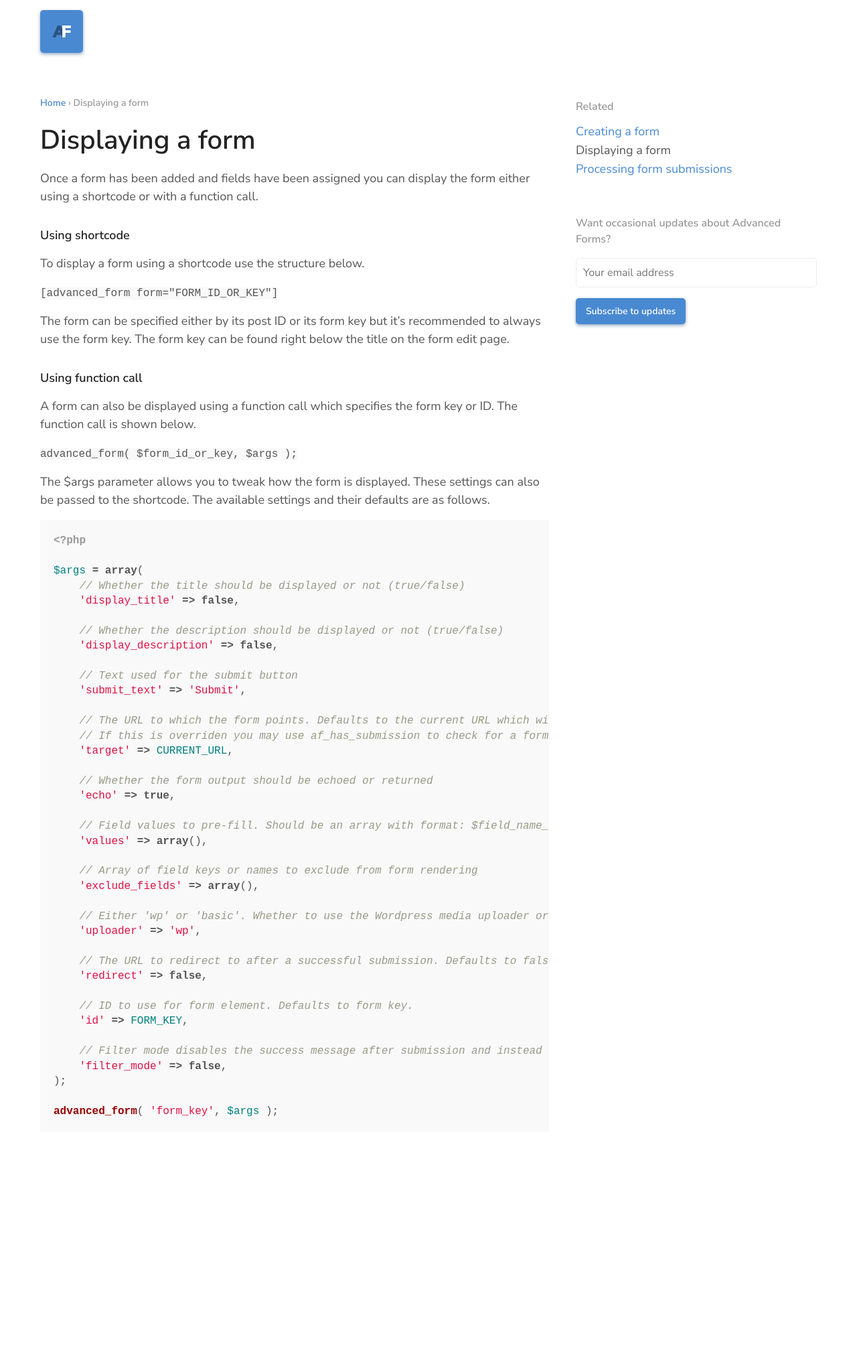
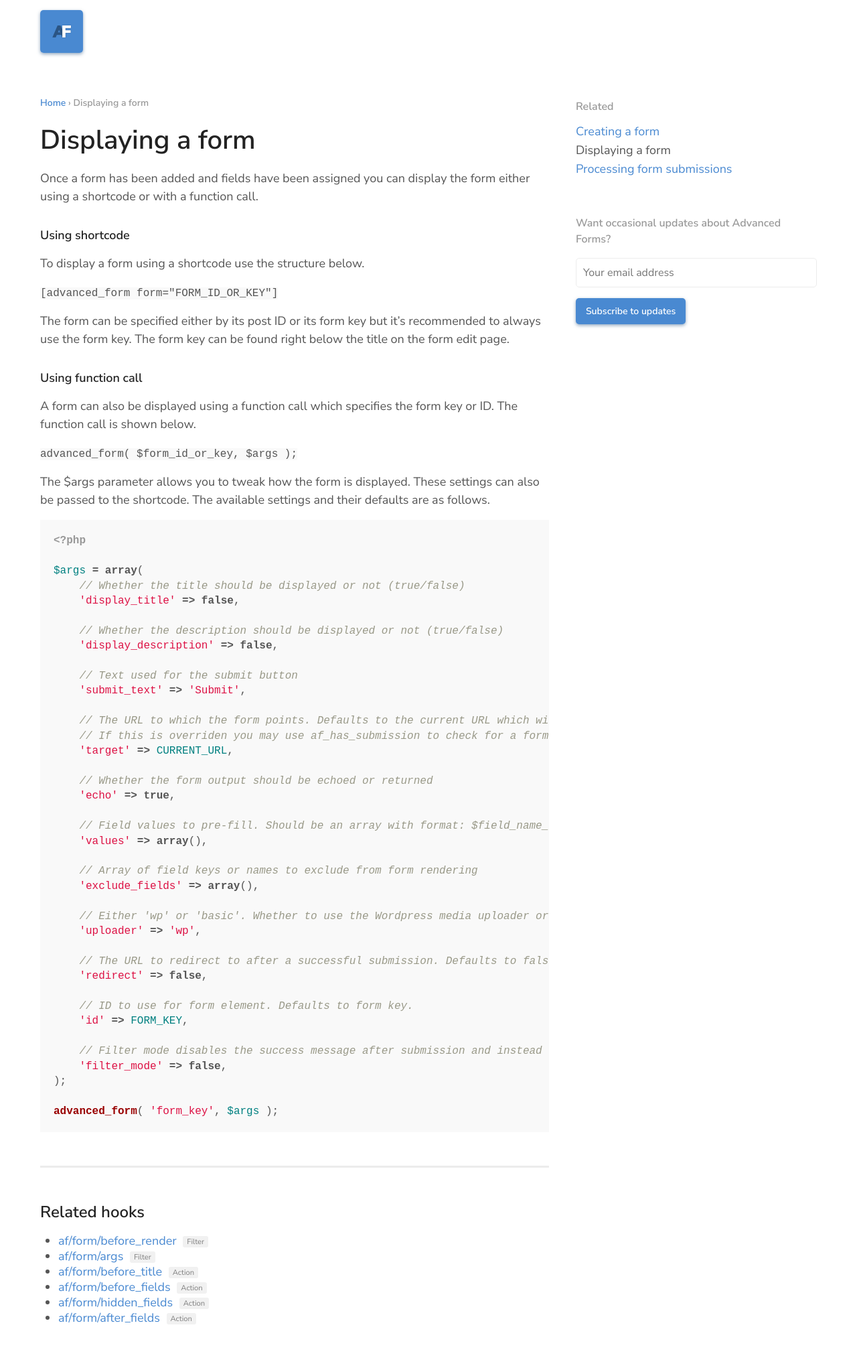
Before and after one commit to advancedforms/advancedforms.github.io, a Jekyll site: the page built from _posts/2016-12-25-displaying-a-form.markdown, in a window 1280 px wide. Shown: the whole page at 67% size. Built offline with Jekyll 4.4.1, drawn with Linux system fonts in a browser that asks for light colours; comment, search, counter and statistics services are not loaded; before the commit the page ends 1756 px from its top, so only the background shows below that.

Commit message:
Added support for related hooks on pages

```diff
--- a/_layouts/post.html
+++ b/_layouts/post.html
@@ -18,6 +18,25 @@
 			<h1>{{ page.title }}</h1>
 			{{ page.tags }}
 			{{ content }}
+
+			{% if page.filters or page.actions %}
+			<div class="related-hooks">
+				<h2>Related hooks</h2>
+				<ul>
+					{% for filter in site.filters %}
+						{% if page.filters contains filter.title %}
+							<li><a href="{{ filter.url }}">{{ filter.title }}</a> <span class="detail">Filter</span></li>
+						{% endif %}
+					{% endfor %}
+
+					{% for action in site.actions %}
+						{% if page.actions contains action.title %}
+							<li><a href="{{ action.url }}">{{ action.title }}</a> <span class="detail">Action</span></li>
+						{% endif %}
+					{% endfor %}
+				</ul>
+			</div>
+			{% endif %}
 		</div>
 
 		<aside class="sidebar">
--- a/_posts/2016-12-25-adding-custom-restrictions.markdown
+++ b/_posts/2016-12-25-adding-custom-restrictions.markdown
@@ -3,6 +3,7 @@ layout: post
 title:  "Adding custom restrictions"
 date:   2016-12-23 00:01:00 +0100
 categories: guides advanced
+filters: "af/form/restriction"
 ---
 
 Advanced Forms comes with the option to hide a form unless certain conditions are meet. Included is the ability to limit the number of entries created by a form, to restrict a form from non-logged in users, and to set a schedule during which the form should be available.
--- a/_posts/2016-12-25-creating-a-form.markdown
+++ b/_posts/2016-12-25-creating-a-form.markdown
@@ -3,6 +3,7 @@ layout: post
 title:  "Creating a form"
 date:   2016-12-23 00:00:00 +0100
 categories: guides basic
+filters: ["af/form/email/recipient","af/form/email/subject","af/form/email/content","af/form/email/attachments","af/form/email/headers"]
 ---
 
 Forms can be created either using the UI provided or programmatically.
--- a/_posts/2016-12-25-displaying-a-form.markdown
+++ b/_posts/2016-12-25-displaying-a-form.markdown
@@ -3,6 +3,8 @@ layout: post
 title:  "Displaying a form"
 date:   2016-12-23 00:01:00 +0100
 categories: guides basic
+filters: ["af/form/args", "af/form/before_render"]
+actions: ["af/form/before_title", "af/form/before_fields", "af/form/after_fields", "af/field/attributes", "af/form/hidden_fields"]
 ---
 
 Once a form has been added and fields have been assigned you can display the form either using a shortcode or with a function call.
--- a/assets/css/style.scss
+++ b/assets/css/style.scss
@@ -201,6 +201,27 @@ header {
 
 	ul li {
 		margin-bottom: 5px;
+	}
+}
+
+.related-hooks {
+	border-top: 3px solid $lightgray;
+	margin-top: 50px;
+	padding-top: 50px;
+
+	h2 {
+		font-size: 1.5rem;
+		margin-top: 0;
+	}
+
+	.detail {
+		background: $lightgray;
+		border-radius: 3px;
+		font-size: 0.7rem;
+		margin-left: 5px;
+		opacity: 0.75;
+		padding: 1px 6px;
+		vertical-align: middle;
 	}
 }
 
```
